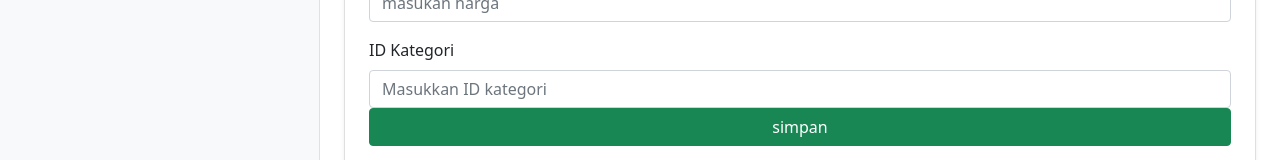
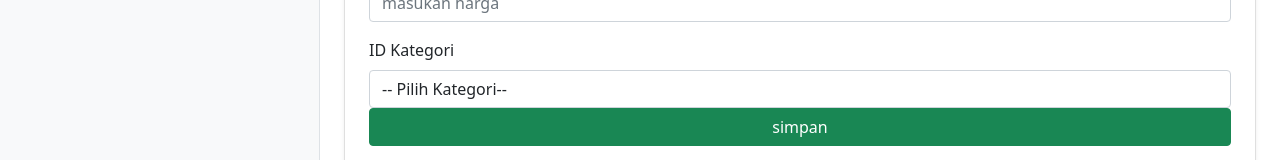
Before and after one commit to anggitanur512-lgtm/GlowList_Frontend, a React (Vite) app in the folder glowlist-frontend/: page /produk/tambah in a window 1280 px wide. Shown: the part 401-561 px from the top of the page. Built offline with nearby package versions, Linux system fonts and the light colour scheme; no server answers.

Commit message:
Update AddProduk.jsx

```diff
--- a/glowlist-frontend/src/pages/AddProduk.jsx
+++ b/glowlist-frontend/src/pages/AddProduk.jsx
@@ -1,4 +1,4 @@
-import { useState  } from "react";
+import { useEffect, useState  } from "react";
 import { useNavigate } from "react-router-dom";
 
 export default function AddProduk() {
@@ -8,6 +8,15 @@ export default function AddProduk() {
         harga:"",
         id_kategori:"",
     });
+
+    const [kategori, setKategori] = useState([])
+
+    useEffect(() => {
+        fetch("http://localhost:5000/kategori")
+            .then(res => res.json())
+            .then(data => setKategori(data))
+            .catch(err => console.log(err))
+    }, [])
 
     const navigate = useNavigate();
 
@@ -79,13 +88,19 @@ export default function AddProduk() {
 
                 <div className="mb-3>">
                     <label className="form-label">ID Kategori</label>
-                    <input
+                    <select
                     type="number"
                     name="id_kategori"
                     value={formData.id_kategori}
                     onChange={handleChange}
                     className="form-control"
-                    placeholder="Masukkan ID kategori"/>
+                    placeholder="Masukkan ID kategori"
+                    >
+                    <option value="">-- Pilih Kategori--</option>
+                    <option value="1">-- serum -- </option>
+                    <option value="2">-- moisturaizer  --</option>
+                    <option value="3">-- sunscreen --</option>
+                    </select>
                 </div>
                 <button type="sumbit" className="btn btn-success">
                     simpan
```
